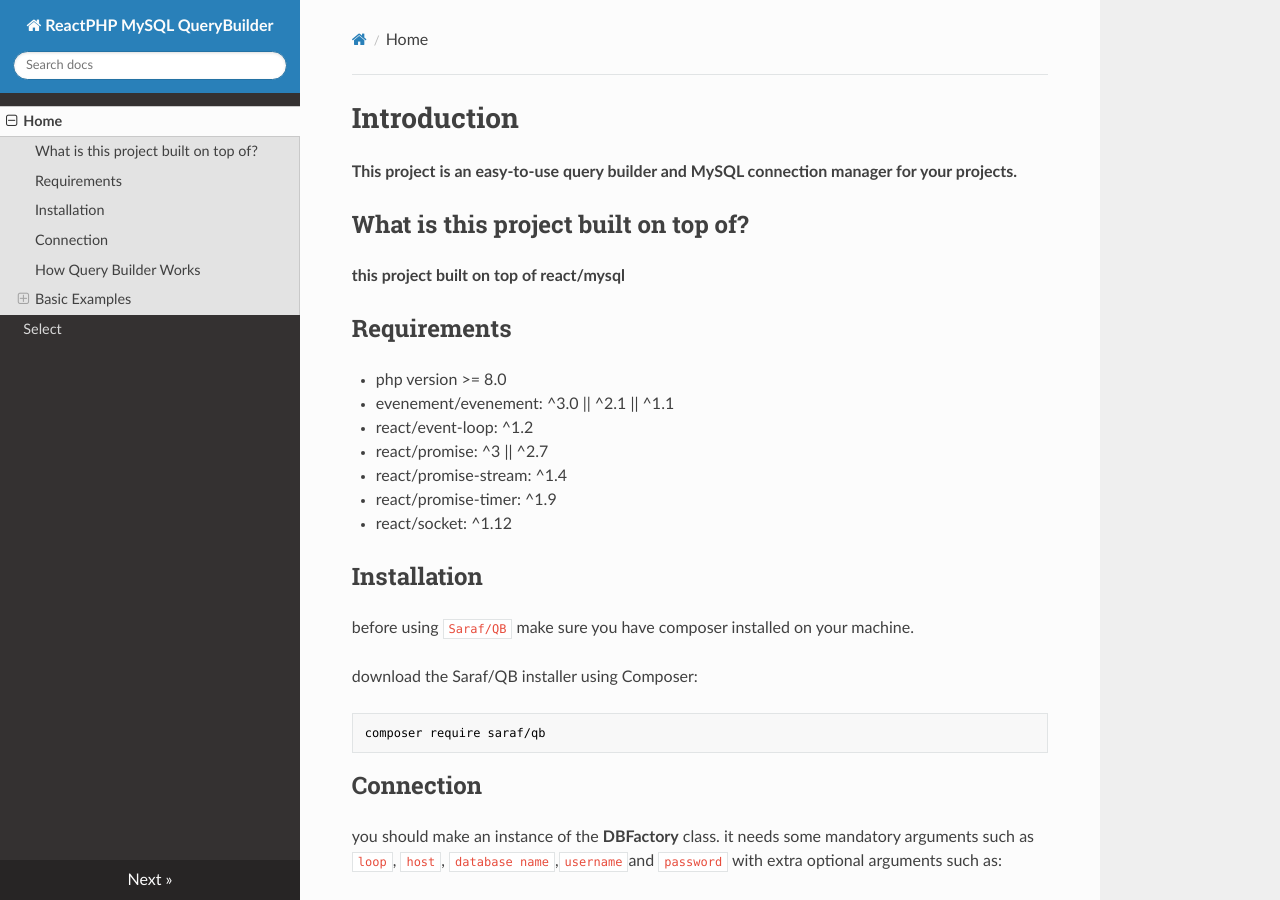
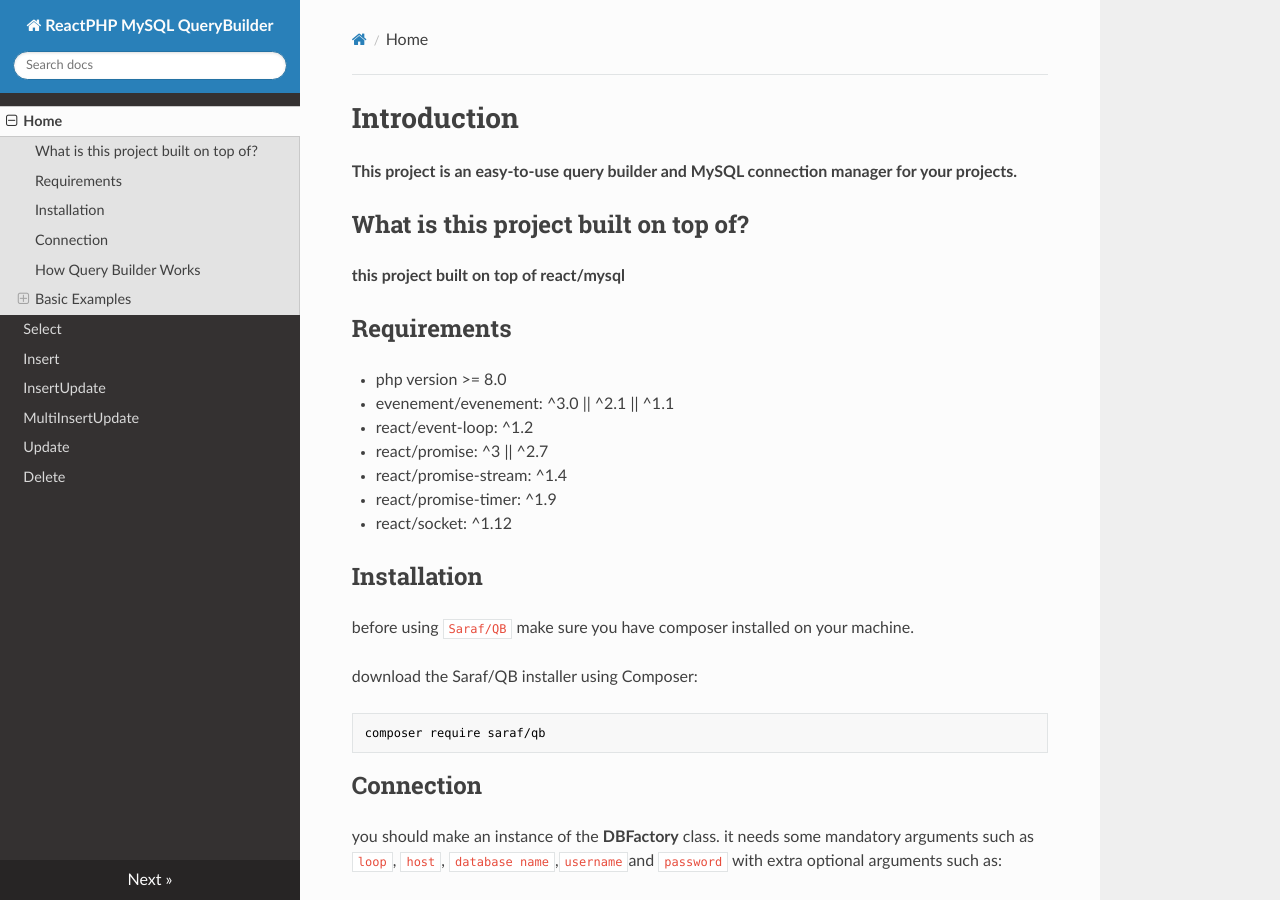
Before and after one commit to SarafApp/ReactPHP-MySQL-QueryBuilder, an MkDocs documentation site: the page built from docs/index.md, in a window 1280 px wide and 900 px high. Built offline with MkDocs 1.6.1, drawn with Linux system fonts in a browser that asks for light colours; nearby versions of some CDN libraries.

Commit message:
completed mksdocs.yaml

```diff
--- a/mkdocs.yaml
+++ b/mkdocs.yaml
@@ -2,4 +2,9 @@ site_name: ReactPHP MySQL QueryBuilder
 nav:
   - Home: index.md
   - Select: select.md
+  - Insert: insert.md
+  - InsertUpdate: insertUpdate.md
+  - MultiInsertUpdate: multiInsertUpdate.md
+  - Update: update.md
+  - Delete: delete.md
 theme: readthedocs
```
